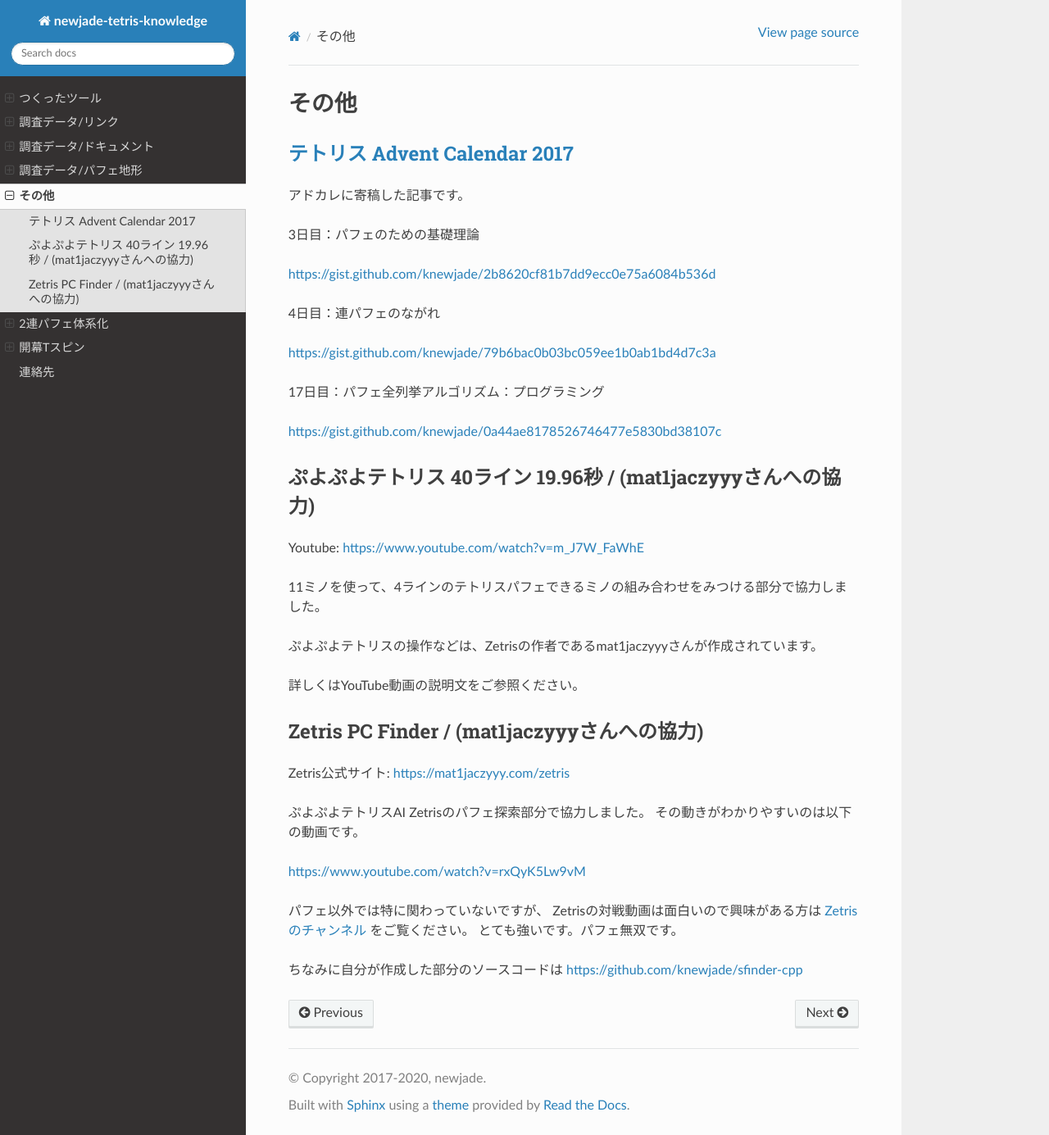
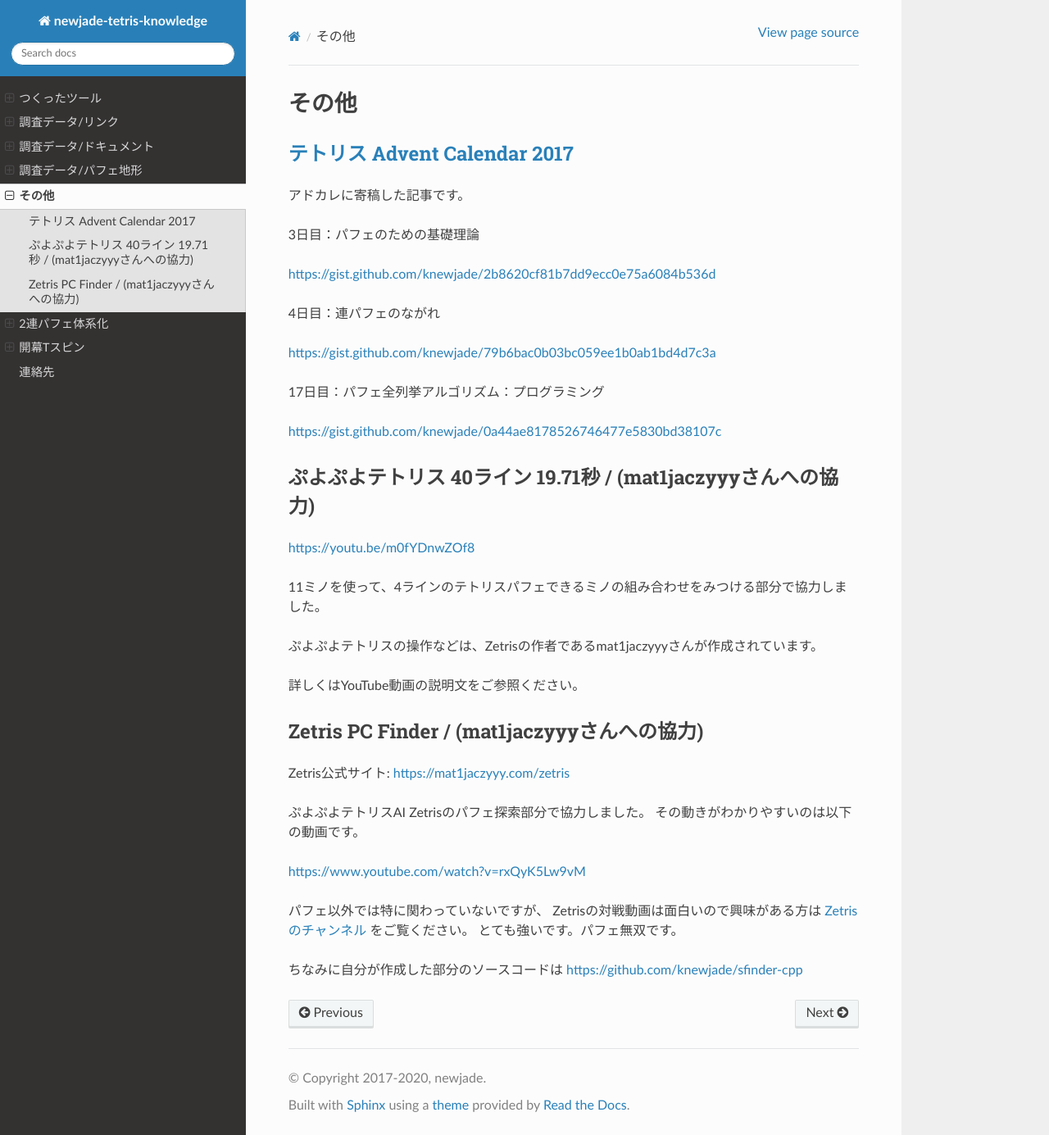
Before and after one commit to knewjade/tetris-knowledge-sphinx, a Sphinx documentation site: the page built from source/other.rst, in a window 1280 px wide and 1385 px high. Shown: the whole window at 82% size. Built offline with Sphinx 7.4.7 and the Read the Docs theme 2.0.0, drawn with Linux system fonts in a browser that asks for light colours.

Commit message:
Update other.rst

```diff
--- a/source/other.rst
+++ b/source/other.rst
@@ -20,10 +20,10 @@ https://gist.github.com/knewjade/79b6bac0b03bc059ee1b0ab1bd4d7c3a
 https://gist.github.com/knewjade/0a44ae8178526746477e5830bd38107c
 
 
-ぷよぷよテトリス 40ライン 19.96秒 / (mat1jaczyyyさんへの協力)
+ぷよぷよテトリス 40ライン 19.71秒 / (mat1jaczyyyさんへの協力)
 ===================================================================
 
-Youtube: https://www.youtube.com/watch?v=m_J7W_FaWhE
+https://youtu.be/m0fYDnwZOf8
 
 11ミノを使って、4ラインのテトリスパフェできるミノの組み合わせをみつける部分で協力しました。
 
```
